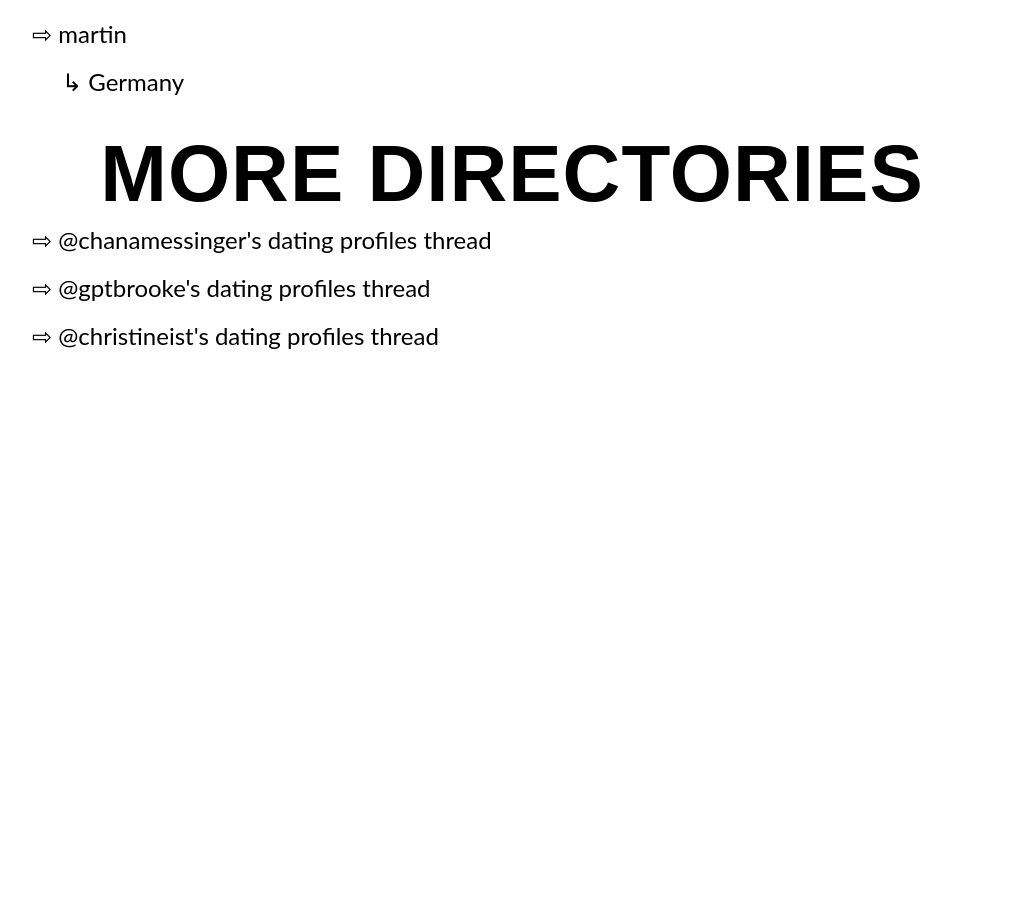
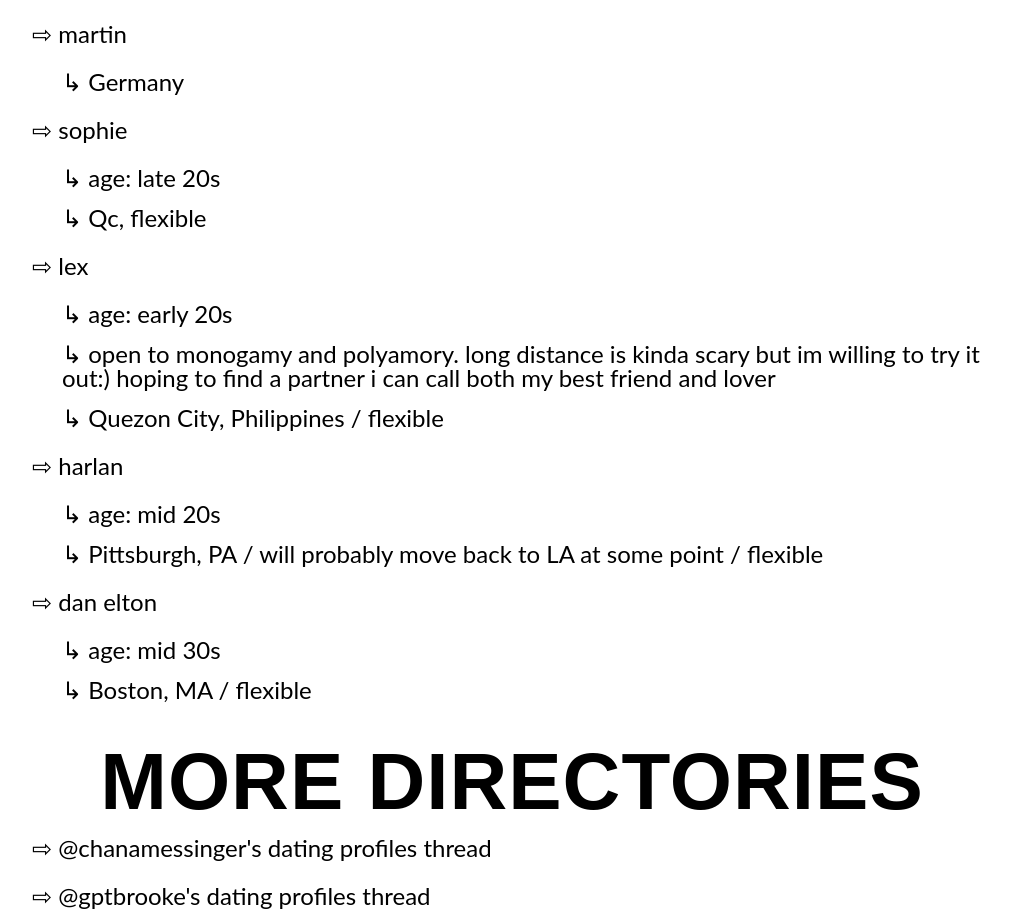
Before and after one commit to goblinodds/goblinodds.github.io, a React (Create React App) app: page /tpot42 in a window 1280 px wide. Shown: the part 4565-5480 px from the top of the page, without its empty margins (128-1139 px from the left). Before the commit the page ends 5073 px from the top, so only its background shows below. Built offline with nearby package versions, Linux system fonts and the light colour scheme.

Commit message:
added dan elton to TPOT42

```diff
--- a/src/App.js
+++ b/src/App.js
@@ -10,6 +10,7 @@ import Tpot42 from './pages/Tpot42/Tpot42';
 // https://reactrouter.com/docs/en/v6/getting-started/overview
 import { BrowserRouter, Routes, Route } from 'react-router-dom';
 
+// APP
 export function App() {
   return (
     <div className="App">
--- a/src/components/Tpot42/Profiles.js
+++ b/src/components/Tpot42/Profiles.js
@@ -364,24 +364,51 @@ const Profiles = [
         ldr: ['unspecified'],
         location: 'Germany'
         // location FIXED
+    },
+    {
+        name: 'sophie',
+        link: 'https://twitter.com/SyzygyCoiled',
+        gender: ['F'],
+        attracted: ['F', 'NB', 'M'],
+        type: ['mono'],
+        born: '1993',
+        ldr: ['Y'],
+        location: 'Qc, flexible'
+    },
+    {
+        name: 'lex',
+        link: 'https://twitter.com/doseofzero',
+        gender: ['F'],
+        attracted: ['F', 'NB', 'M'],
+        type: ['mono', 'poly'],
+        born: '2001',
+        ldr: ['Y'],
+        notes: 'open to monogamy and polyamory. long distance is kinda scary but im willing to try it out:) hoping to find a partner i can call both my best friend and lover',
+        location: 'Quezon City, Philippines / flexible'
+    },
+    {
+        name: 'harlan',
+        link: 'https://twitter.com/harlanonym',
+        gender: ['F'],
+        attracted: ['F', 'M'],
+        type: ['mono', 'poly'],
+        born: '1997',
+        ldr: ['Y'],
+        location: 'Pittsburgh, PA / will probably move back to LA at some point / flexible'
+    },
+    {
+        name: 'dan elton',
+        link: 'https://www.okcupid.com/profile/delton137',
+        gender: ['M'],
+        attracted: ['F', 'NB'],
+        type: ['mono', 'poly'],
+        born: '1988',
+        ldr: ['Y'],
+        location: 'Boston, MA / flexible'
     }
 
-
-    // {
-    //     name: 'harlan',
-    //     link: 'https://twitter.com/harlanonym',
-    //     gender: ['F'],
-    //     attracted: ['F', 'M'],
-    //     type: ['mono', 'poly'],
-    //     born: '1997',
-    //     ldr: ['Y'],
-    //     location: 'Pittsburgh, PA / will probably move back to LA at some point / flexible'
-    // }
-
 // waiting to confirm
-    // doseofzero #15
-    // SyzygyCoiled #16
-    // harlan #19
+    // dan elton #20?
 
 // SUGGESTIONS
     // @zcatern: "show me a random person and open their DMs" or something button, to motivate interactions
--- a/src/pages/Tpot42/Tpot42.js
+++ b/src/pages/Tpot42/Tpot42.js
@@ -5,6 +5,15 @@ import Profiles from '../../components/Tpot42/Profiles.js';
 import Directories from '../../components/Tpot42/Directories.js';
 
 /* TODO
+    - make it less confusing whether you've selected "gender" or "interested in"
+        - easy way: swap positions of interested in and one of the bottom row
+        - better? way: set it up so the border is only there when the submenu is closed
+    - DATABASE
+        - un-comment the server stuff in index.js and then fix all the errors
+        - EXPRESS + NODE tutorial
+        START HERE: https://www.youtube.com/watch?v=SccSCuHhOw0&ab_channel=WebDevSimplified
+        - https://twitter.com/spephton/status/1553586538587762688?s=20&t=WCJkKoSDMNpDm7Tne4icbg
+
     - refactor useStates or... idk that whole thing looks like a mess
     - make it a "FILTER IF YOU WANT TO SEE THINGS" situation so the other categories (directories, etc) are visible
     - add a "location" filter - fixed / flexible / unspecified
@@ -14,10 +23,7 @@ import Directories from '../../components/Tpot42/Directories.js';
             - soliciting private entries
             - using google form --> airtable
             - charging fee to try to match people
-    - DATABASE
-        - EXPRESS + NODE tutorial
-        START HERE: https://www.youtube.com/watch?v=SccSCuHhOw0&ab_channel=WebDevSimplified
-        - https://twitter.com/spephton/status/1553586538587762688?s=20&t=WCJkKoSDMNpDm7Tne4icbg
+
     SUGGESTION but idk wtf this means
     - https://twitter.com/Phreekedelic/status/1553228085297831936?s=20&t=9qOnhXEYp2HSeXM4IYvtmQ
     - DM people who you know already have dating profiles, ask if you can add them to the directory
```
Also changed, not shown: package.json (+8 -3 lines), src/index.js (+18 -0 lines), public/README.md (added), 2 other files (tests, documents, lock files or other folders).
